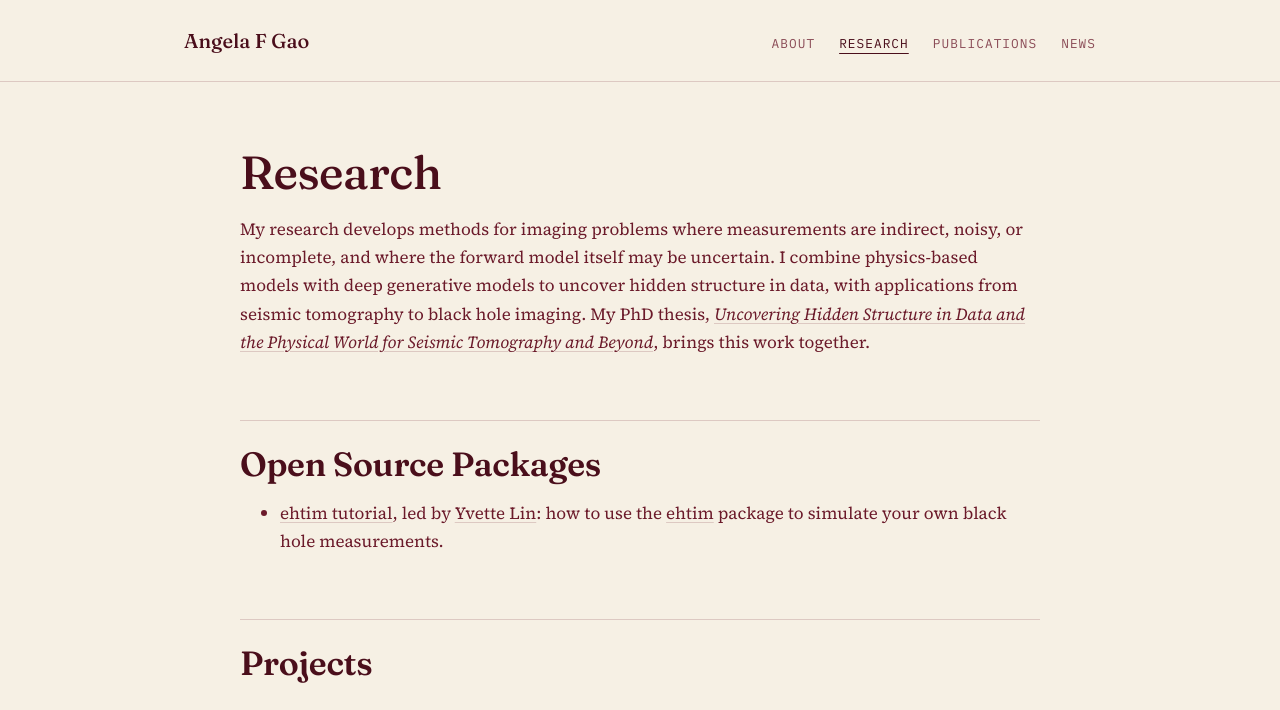
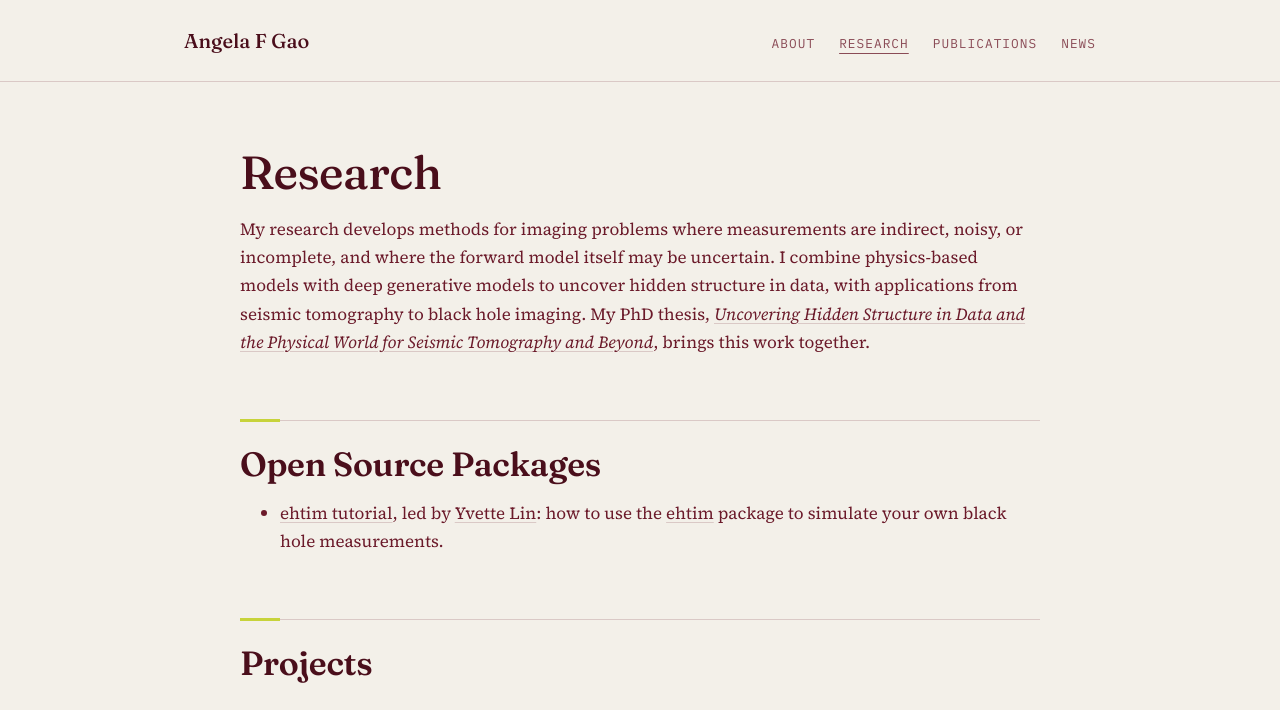
Before and after one commit to angelafgao/angelafgao.github.io, a Jekyll site: the page built from research.markdown, in a window 1280 px wide. Shown: the top 710 px of the page. Built offline with Jekyll 4.4.1, drawn with Linux system fonts in a browser that asks for light colours.

Commit message:
add chartreuse accent

```diff
--- a/_includes/head.html
+++ b/_includes/head.html
@@ -7,7 +7,7 @@
 <link rel="icon" href="{{ '/assets/favicon-32.png' | relative_url }}" type="image/png" sizes="32x32">
 <link rel="icon" href="{{ '/assets/favicon-192.png' | relative_url }}" type="image/png" sizes="192x192">
 <link rel="apple-touch-icon" href="{{ '/assets/apple-touch-icon.png' | relative_url }}">
-<meta name="theme-color" content="#f6f0e4">
+<meta name="theme-color" content="#f3f0e9">
 
 <!-- Link previews (Slack, iMessage, LinkedIn, X, ...) -->
 <meta property="og:type" content="website">
--- a/assets/css/site.css
+++ b/assets/css/site.css
@@ -5,14 +5,16 @@
 
 :root {
   /* Color */
-  --color-bg: #f6f0e4;          /* cream */
-  --color-surface: #efe6d4;     /* deeper cream for cards / code */
+  --color-bg: #f3f0e9;          /* cream (softly desaturated) */
+  --color-surface: #e9e4da;     /* deeper cream for cards / code */
+  --color-paper: #fbf9f5;       /* card stock for paintings and photos */
   --color-text: #6b1a2a;        /* maroon */
   --color-heading: #4a0e1b;     /* deep maroon */
   --color-muted: #8a4b56;       /* soft maroon for meta text */
   --color-accent: #9c2a3f;      /* brighter maroon for hover / focus */
   --color-rule: rgba(107, 26, 42, 0.18);
   --color-highlight: rgba(156, 42, 63, 0.10);
+  --color-pop: #c7d33b;         /* chartreuse accent: fills and marks only, never text */
 
   /* Type families (overridden live by the font lab in development) */
   --font-heading: "Fraunces", Georgia, serif;
@@ -68,7 +70,7 @@ body {
 
 html { accent-color: var(--color-text); }
 
-::selection { background: var(--color-text); color: var(--color-bg); }
+::selection { background: var(--color-pop); color: var(--color-heading); }
 
 h1, h2, h3, h4 {
   font-family: var(--font-heading);
@@ -93,7 +95,7 @@ a {
   text-underline-offset: 0.18em;
   transition: color 0.15s, text-decoration-color 0.15s;
 }
-a:hover { color: var(--color-accent); text-decoration-color: currentColor; }
+a:hover { color: var(--color-accent); text-decoration-color: var(--color-pop); text-decoration-thickness: 2px; }
 a:focus-visible { outline: 2px solid var(--color-accent); outline-offset: 2px; }
 
 strong { color: var(--color-heading); font-weight: 600; }
@@ -146,7 +148,12 @@ main { padding: var(--space-8) 0 var(--space-16); }
   text-decoration: none;
   color: var(--color-muted);
 }
-.site-nav a:hover, .site-nav a[aria-current="page"] { color: var(--color-heading); }
+.site-nav a:hover, .site-nav a[aria-current="page"] {
+  text-decoration: underline;
+  text-decoration-color: var(--color-pop);
+  text-decoration-thickness: 2px;
+  text-underline-offset: 0.45em;
+}
 .site-nav a[aria-current="page"] {
   text-decoration: underline;
   text-decoration-color: currentColor;
@@ -166,6 +173,18 @@ main { padding: var(--space-8) 0 var(--space-16); }
   font-weight: 600;
 }
 .page-content > h2:first-child { padding-top: 0; border-top: 0; }
+/* A short chartreuse mark where each section rule begins */
+.page-content h2 { position: relative; }
+.page-content h2::before {
+  content: "";
+  position: absolute;
+  top: -2px;
+  left: 0;
+  width: 2.5rem;
+  height: 3px;
+  background: var(--color-pop);
+}
+.page-content > h2:first-child::before { display: none; }
 .page-content h3 {
   font-family: var(--font-ui);
   font-size: var(--text-xs);
@@ -345,7 +364,7 @@ a.project-thumb:hover {
   padding: 5px;
   border: 0;
   border-radius: 1px;
-  background: #fcf9f3;
+  background: var(--color-paper);
   box-shadow:
     0 1px 1px rgba(74, 14, 27, 0.08),
     0 10px 20px -10px rgba(74, 14, 27, 0.45);
@@ -425,7 +444,7 @@ a.project-thumb:hover {
   max-width: 100%;
   max-height: 82vh;
   margin: 0 auto;
-  background: #fcf9f3;
+  background: var(--color-paper);
   padding: 8px;
   box-shadow: 0 24px 60px -20px rgba(0, 0, 0, 0.6);
 }
--- a/assets/js/footer-art.js
+++ b/assets/js/footer-art.js
@@ -18,7 +18,7 @@
   var styles = getComputedStyle(document.documentElement);
   var INK = styles.getPropertyValue("--color-text").trim() || "#6b1a2a";
   var MUTED = styles.getPropertyValue("--color-muted").trim() || "#8a4b56";
-  var PAPER = styles.getPropertyValue("--color-bg").trim() || "#f6f0e4";
+  var PAPER = styles.getPropertyValue("--color-bg").trim() || "#f3f0e9";
   var UI_FONT = styles.getPropertyValue("--font-ui").trim() || "monospace";
   var reducedMotion = window.matchMedia("(prefers-reduced-motion: reduce)");
 
```
Also changed, not shown: assets/og-card.png.
